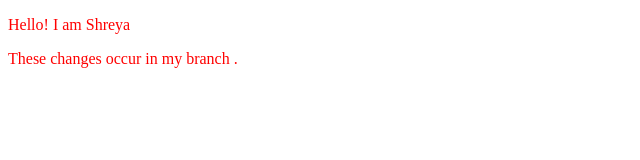
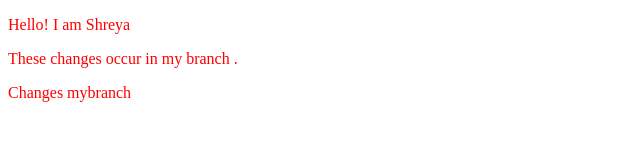
Before and after one commit to ShShreya25/local-repo, a plain HTML site: page index.html in a window 1280 px wide. Shown: the whole page, without its empty margins (0-640 px from the left). Drawn offline with Linux system fonts and the light colour scheme.

Commit message:
Add new line

```diff
--- a/index.html
+++ b/index.html
@@ -9,5 +9,6 @@
 <body>
     <p>Hello! I am Shreya</p>
     <p>These changes occur in my branch .</p>
+    <p>Changes mybranch</p>
 </body>
 </html>
```
